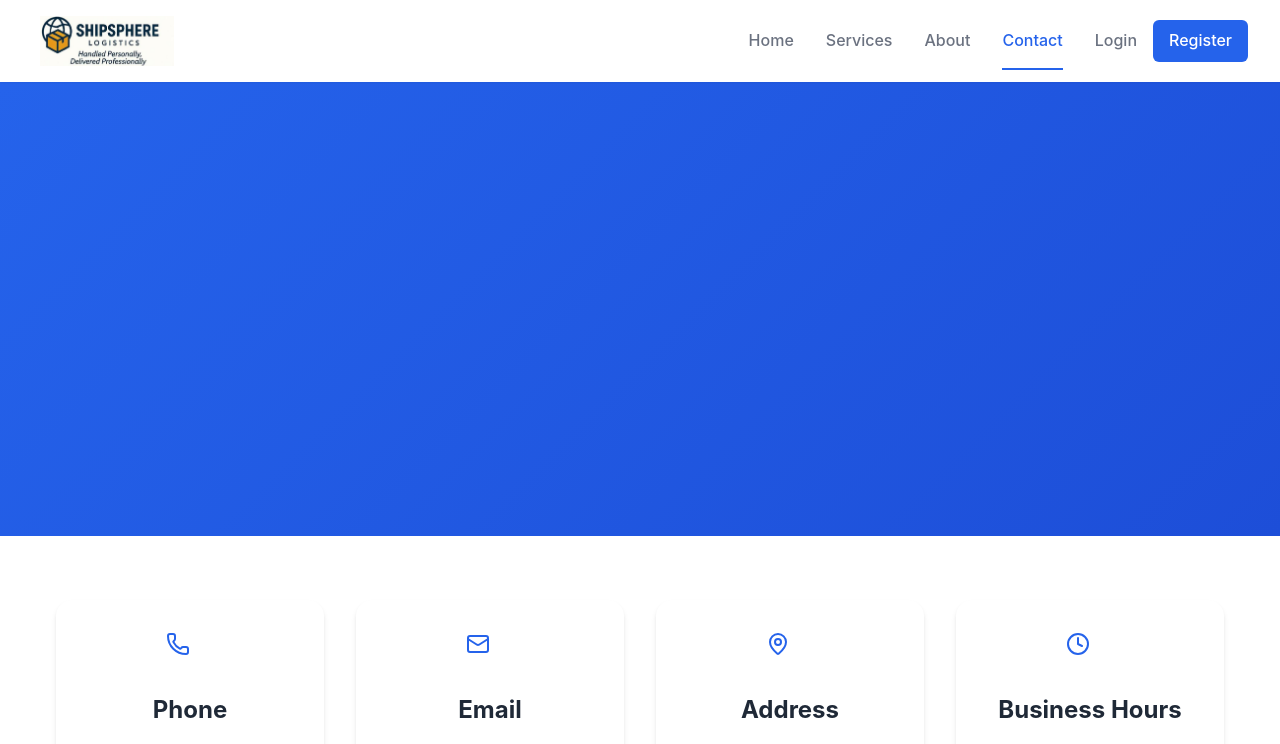
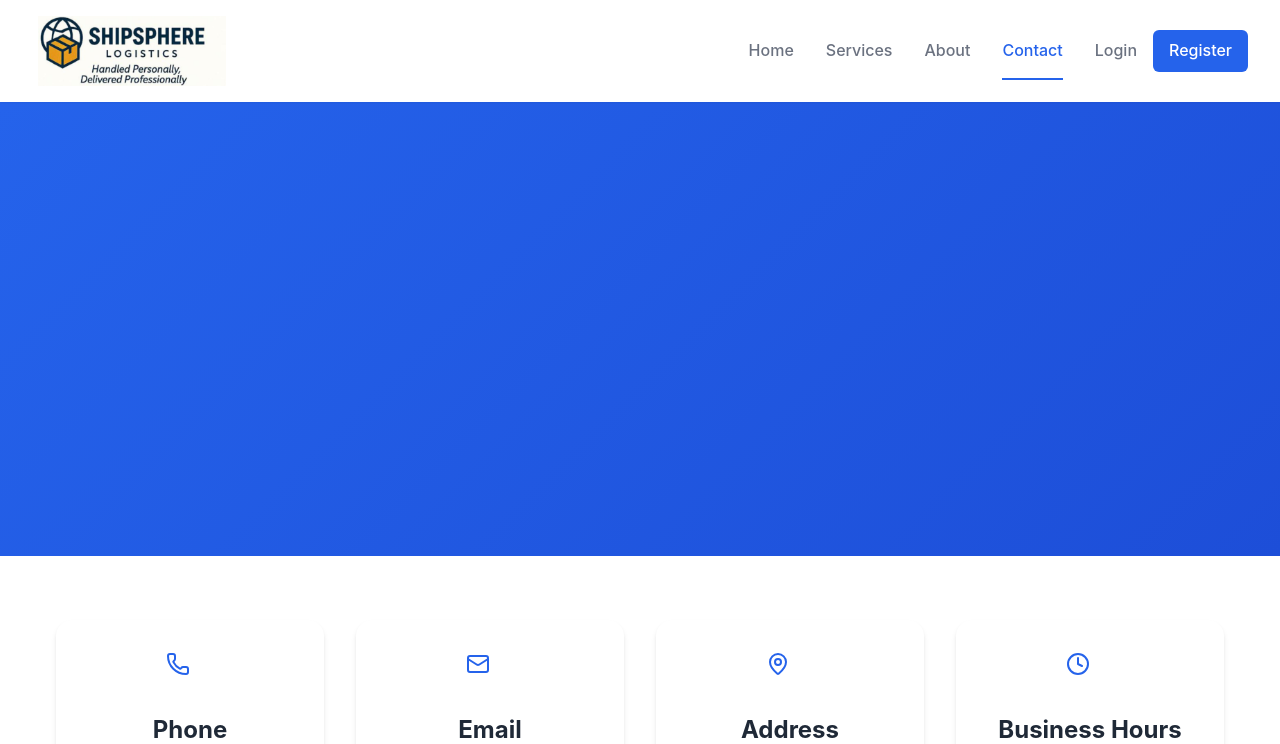
Before and after one commit to PriyanshVijay26/shree-ashtavinayak-logistics, a React (Create React App) app: page /contact in a window 1280 px wide. Shown: the top 744 px of the page. Built offline with nearby package versions, Linux system fonts and the light colour scheme.

Commit message:
inline styles logo increased to 200px

```diff
--- a/src/components/Navbar.tsx
+++ b/src/components/Navbar.tsx
@@ -32,7 +32,7 @@ const Navbar: React.FC = () => {
             src="/images/company-logo.jpg"
             alt="Shipsphere Logistics Logo"
             className="company-logo"
-            style={{ width: '150px', height: 'auto', maxHeight: '50px' }}
+            style={{ width: '200px', height: 'auto', maxHeight: '70px' }}
             onError={(e) => {
               // Fallback to truck icon if logo not found
               const target = e.target as HTMLImageElement;
```
